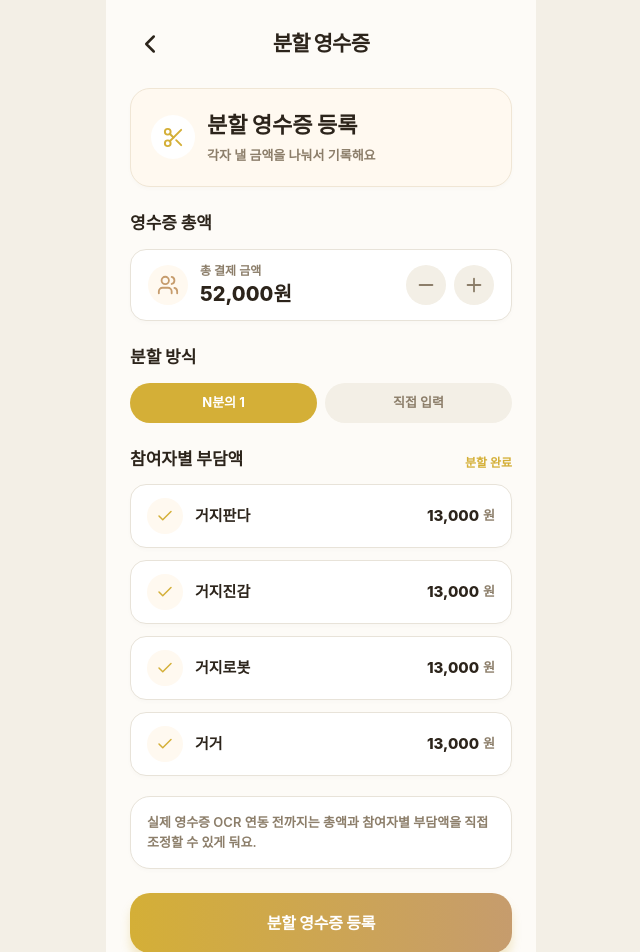
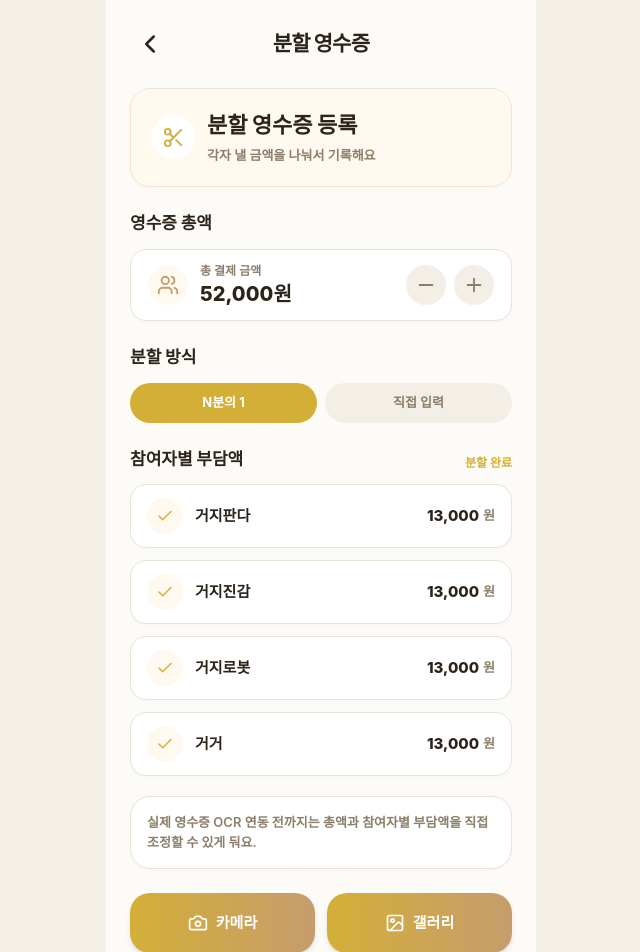
Before and after one commit to Sungeun0318/beggar-webfront, a React (Vite) app: page /receipts/split in a window 1280 px wide. Shown: the top 952 px of the page, without its empty margins (319-959 px from the left). Built offline with nearby package versions, Linux system fonts and the light colour scheme; no server answers; a web font is replaced by a local one.

Commit message:
fix 분할 영수증 (카메라/갤러리)

```diff
--- a/src/features/receipts/ReceiptSplitScreen.tsx
+++ b/src/features/receipts/ReceiptSplitScreen.tsx
@@ -1,15 +1,14 @@
-import { Check, Minus, Plus, Scissors, Users } from 'lucide-react'
-import { useMemo, useState } from 'react'
+import { Camera, Check, Image, Minus, Plus, Scissors, Users } from 'lucide-react'
+import { useMemo, useRef, useState } from 'react'
 import { useNavigate } from 'react-router-dom'
 
 import { AppHeaderTitled } from '../../components/AppHeader'
 import { PhoneFrame } from '../../components/PhoneFrame'
-import { PrimaryButton } from '../../components/PrimaryButton'
 import { RoundIcon } from '../../components/RoundIcon'
 import { softBox } from '../../components/ui/softBox'
 import { money } from '../../lib/format'
 import { members, receipts } from '../../mocks'
-import { colors, radii, spacing } from '../../theme/tokens'
+import { colors, gradients, radii, spacing } from '../../theme/tokens'
 
 const initialTotal = receipts[2]?.amount ?? 52000
 
@@ -27,6 +26,9 @@ function toEqualSplit(total: number) {
 
 export function ReceiptSplitScreen() {
   const navigate = useNavigate()
+  const cameraInputRef = useRef<HTMLInputElement>(null)
+  const galleryInputRef = useRef<HTMLInputElement>(null)
+
   const [totalAmount, setTotalAmount] = useState(initialTotal)
   const [mode, setMode] = useState<SplitMode>('equal')
   const [splits, setSplits] = useState(() => toEqualSplit(initialTotal))
@@ -61,6 +63,15 @@ export function ReceiptSplitScreen() {
     )
   }
 
+  const handlePhotoChange = (event: React.ChangeEvent<HTMLInputElement>) => {
+    const file = event.target.files?.[0]
+    if (file) {
+      // 실제 구현 시에는 여기서 OCR API를 호출하거나 이미지를 업로드합니다.
+      console.log('Selected file:', file.name)
+      navigate('/receipts')
+    }
+  }
+
   return (
     <PhoneFrame height={930}>
       <main className="min-h-[930px] bg-bg">
@@ -70,6 +81,22 @@ export function ReceiptSplitScreen() {
           className="px-pageH pt-2"
           style={{ paddingBottom: spacing.bottomSafe }}
         >
+          <input
+            type="file"
+            accept="image/*"
+            capture="environment"
+            ref={cameraInputRef}
+            onChange={handlePhotoChange}
+            className="hidden"
+          />
+          <input
+            type="file"
+            accept="image/*"
+            ref={galleryInputRef}
+            onChange={handlePhotoChange}
+            className="hidden"
+          />
+
           <div
             className="p-5"
             style={softBox({ color: colors.accentBg, radius: radii.card })}
@@ -201,12 +228,25 @@ export function ReceiptSplitScreen() {
             조정할 수 있게 둬요.
           </div>
 
-          <div className="mt-6">
-            <PrimaryButton
-              label="분할 영수증 등록"
-              onTap={() => navigate('/receipts')}
-              enabled={remaining === 0}
-            />
+          <div className="mt-6 flex gap-3">
+            <button
+              type="button"
+              onClick={() => cameraInputRef.current?.click()}
+              className="flex h-[60px] flex-1 items-center justify-center gap-2 rounded-card text-[15px] font-bold text-white shadow-md"
+              style={{ background: gradients.goldGradient }}
+            >
+              <Camera size={20} />
+              카메라
+            </button>
+            <button
+              type="button"
+              onClick={() => galleryInputRef.current?.click()}
+              className="flex h-[60px] flex-1 items-center justify-center gap-2 rounded-card text-[15px] font-bold text-white shadow-md"
+              style={{ background: gradients.goldGradient }}
+            >
+              <Image size={20} />
+              갤러리
+            </button>
           </div>
         </section>
       </main>
```
